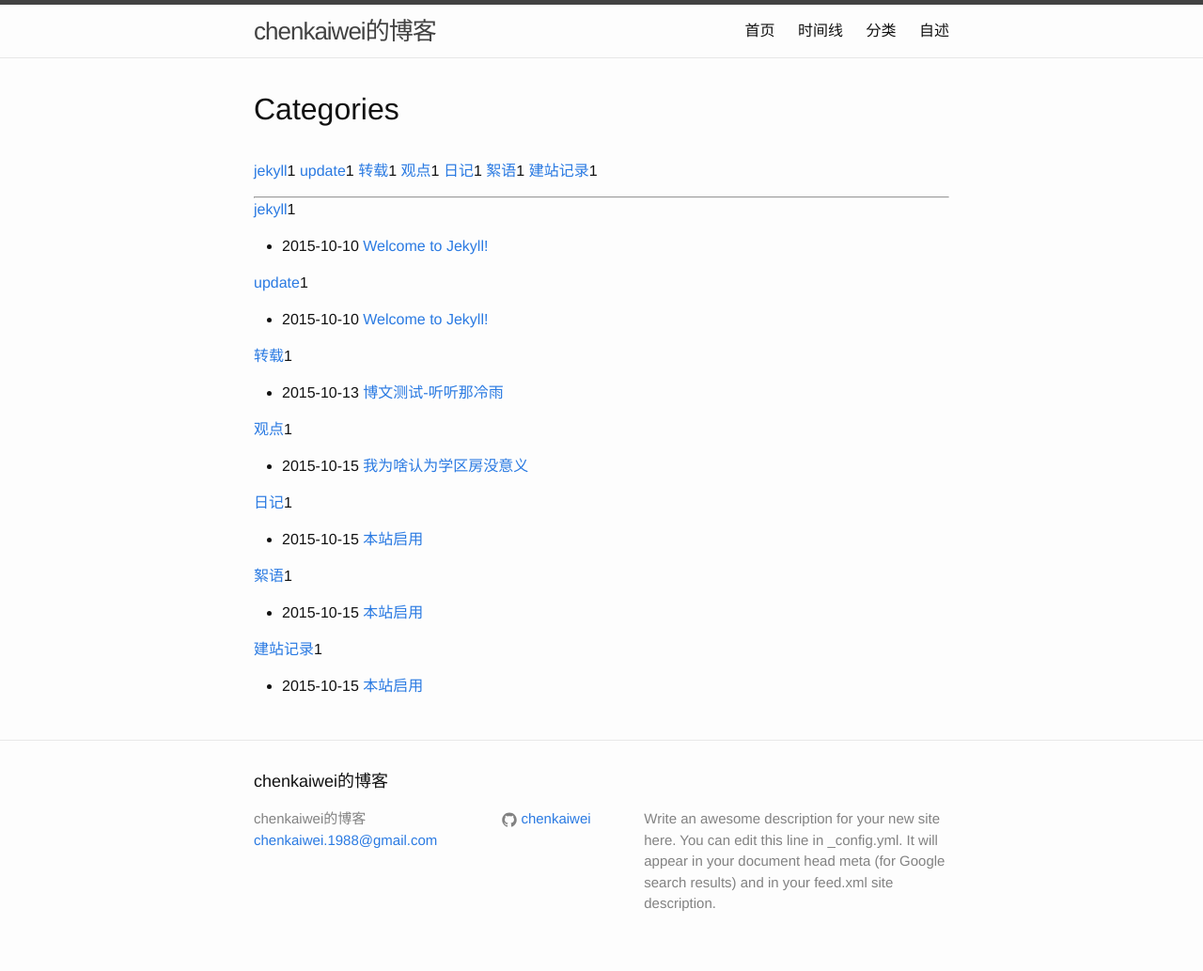
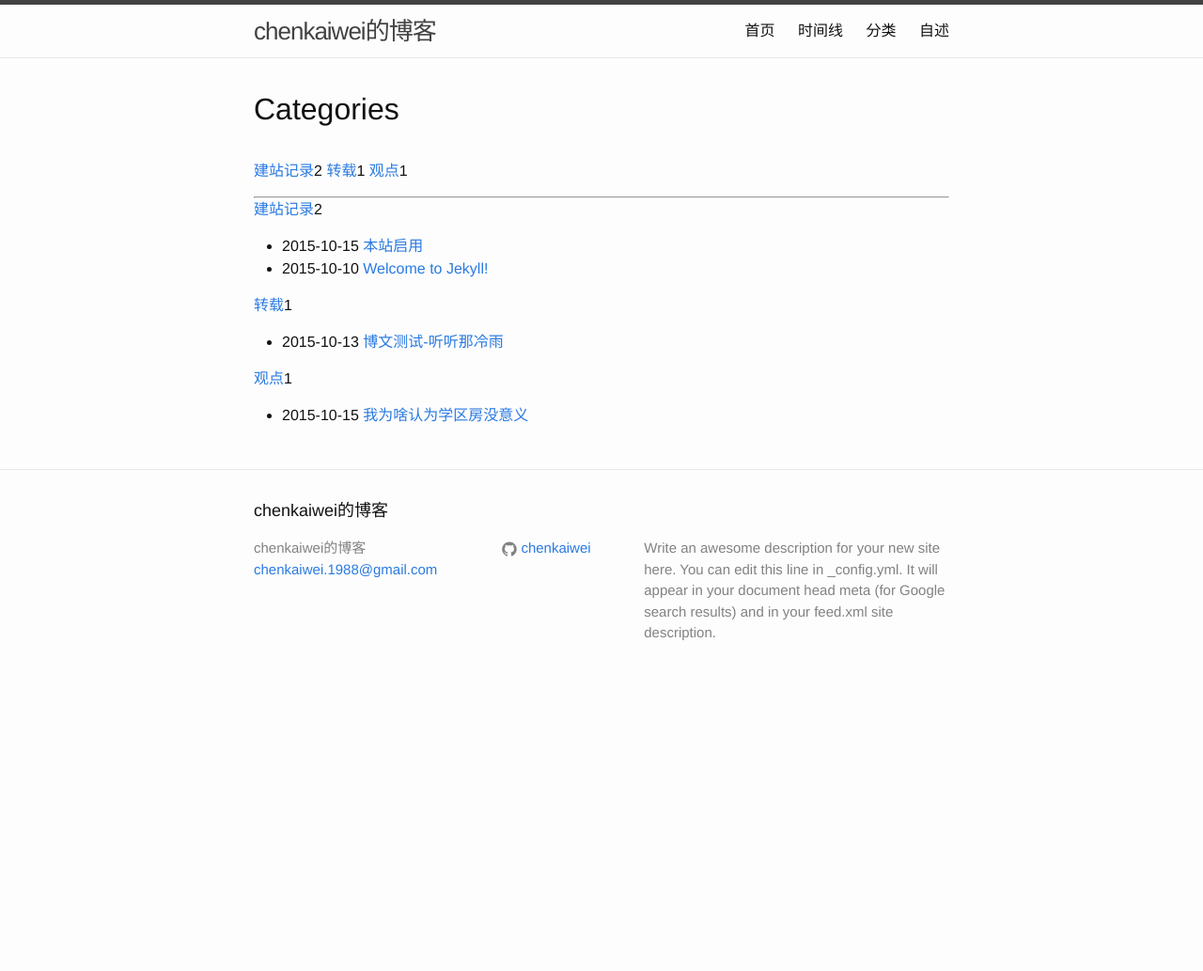
Before and after one commit to chenkaiwei/chenkaiwei.github.com, a Jekyll site: the page built from categories.html, in a window 1280 px wide. Shown: the whole page at 94% size. Built offline with Jekyll 4.4.1, drawn with Linux system fonts in a browser that asks for light colours; after the commit the page ends 900 px from its top, so only the background shows below that.

Commit message:
分类调整

```diff
--- a/_posts/2015-10-10-welcome-to-jekyll.markdown
+++ b/_posts/2015-10-10-welcome-to-jekyll.markdown
@@ -2,7 +2,7 @@
 layout: post
 title:  "Welcome to Jekyll!"
 date:   2015-10-10 11:38:12
-categories: jekyll update
+categories: 建站记录
 ---
 <!--@excerpt-end-->You’ll find this post in your `_posts` directory. Go ahead and edit it and re-build the site to see your changes. You can rebuild the site in many different ways, but the most common way is to run `jekyll serve`, which launches a web server and auto-regenerates your site when a file is updated.
 
--- a/_posts/2015-10-15-本站启用.markdown
+++ b/_posts/2015-10-15-本站启用.markdown
@@ -2,7 +2,7 @@
 layout: post
 title:  "本站启用"
 date:   2015-10-15
-categories: 日记 絮语 建站记录
+categories: 建站记录
 published: true
 ---
 2015年10月15日，本站正式启用。
```
